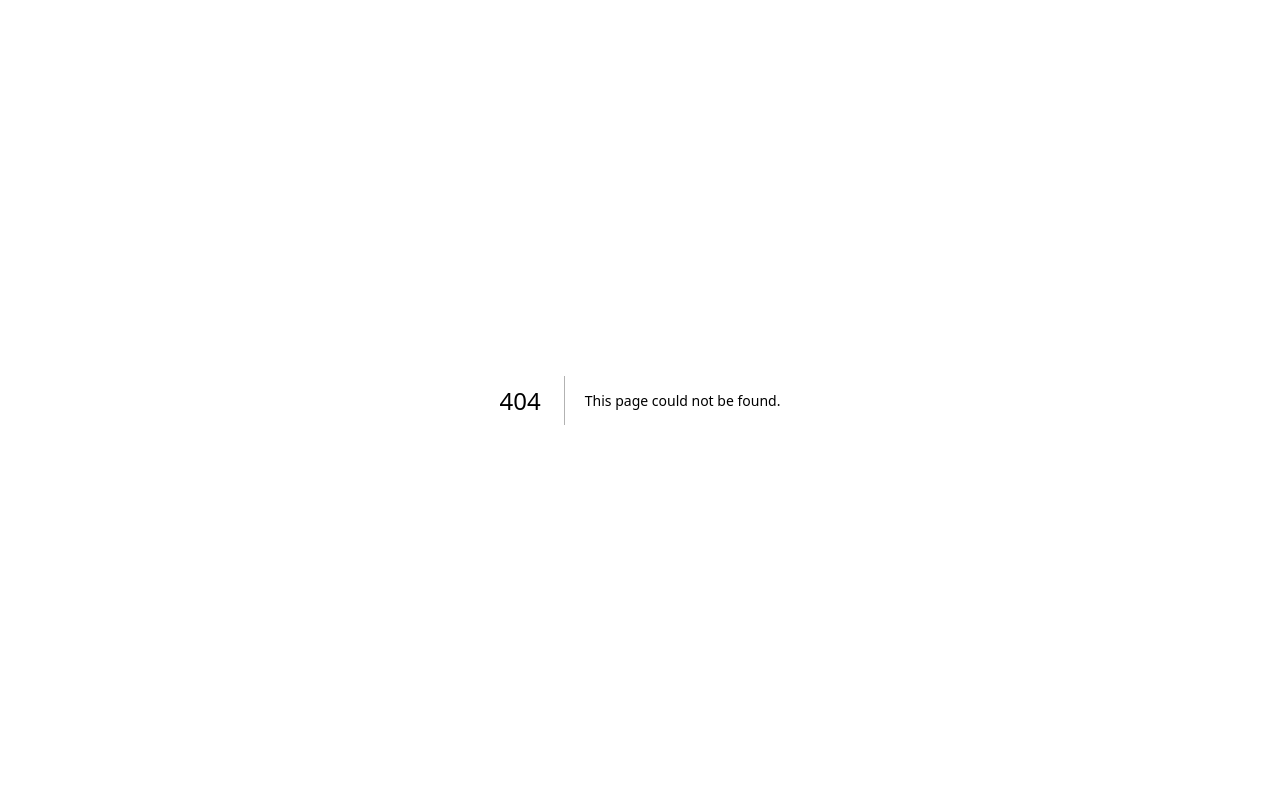
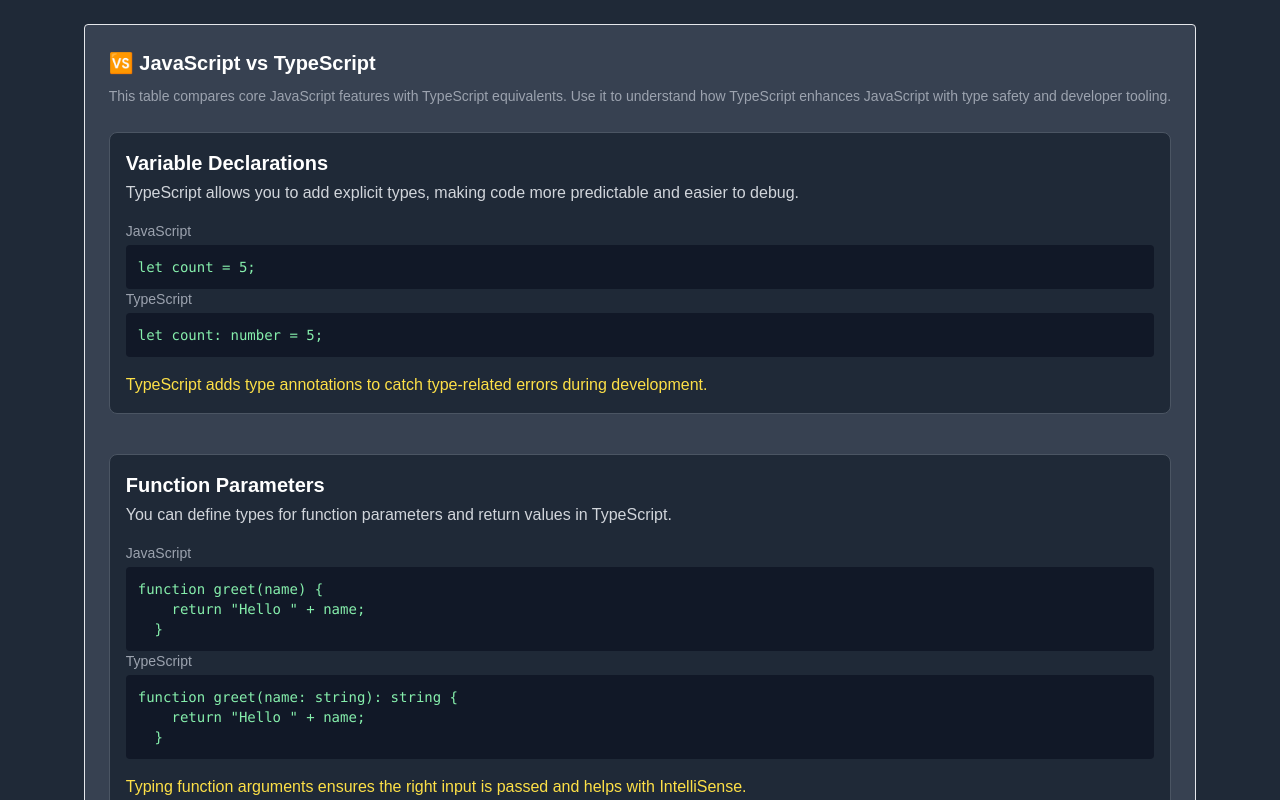
Before and after one commit to rciesielski3/learn-js-react-basics, a Next.js app: page /js/ts-vs-js in a window 1280 px wide. Before the commit this address had no page. Shown: the top 800 px of the page. Built offline with nearby package versions, Linux system fonts and the light colour scheme.

Commit message:
feat: add comparision js and ts

```diff
--- /dev/null
+++ b/app/js/ts-vs-js/page.tsx
@@ -0,0 +1,5 @@
+import TypeComparison from "@/sections/js/TypeComparison";
+
+export default function TypeComparisonPage() {
+  return <TypeComparison />;
+}
--- a/app/page.tsx
+++ b/app/page.tsx
@@ -1,4 +1,3 @@
-// app/page.tsx
 import Link from "next/link";
 import {
   BookOpen,
@@ -8,6 +7,7 @@
   Cpu,
   TerminalSquare,
   Search,
+  Diff,
 } from "lucide-react";
 
 export default function HomePage() {
@@ -50,6 +50,14 @@
                 href="/js/algorithms"
               >
                 <Zap size={18} /> Common JS Algorithms
+              </Link>
+            </li>
+            <li className="hover:translate-x-1 transition-transform">
+              <Link
+                className="flex items-center gap-2 text-blue-300 hover:underline"
+                href="/js/ts-vs-js"
+              >
+                <Diff size={18} /> JavaScript vs. TypeScript
               </Link>
             </li>
           </ul>
--- /dev/null
+++ b/js/ts-vs-js.js
@@ -0,0 +1,75 @@
+export const tsVsJsExamples = [
+  {
+    title: "Variable Declarations",
+    description:
+      "TypeScript allows you to add explicit types, making code more predictable and easier to debug.",
+    jsCode: `let count = 5;`,
+    tsCode: `let count: number = 5;`,
+    summary:
+      "TypeScript adds type annotations to catch type-related errors during development.",
+  },
+  {
+    title: "Function Parameters",
+    description:
+      "You can define types for function parameters and return values in TypeScript.",
+    jsCode: `function greet(name) {
+    return "Hello " + name;
+  }`,
+    tsCode: `function greet(name: string): string {
+    return "Hello " + name;
+  }`,
+    summary:
+      "Typing function arguments ensures the right input is passed and helps with IntelliSense.",
+  },
+  {
+    title: "Interfaces and Object Types",
+    description:
+      "TypeScript allows you to define interfaces for objects, ensuring they have the expected structure.",
+    jsCode: `const user = {
+    name: "Alice",
+    age: 25
+  };`,
+    tsCode: `type User = {
+    name: string;
+    age: number;
+  }
+
+  const user: User = {
+    name: "Alice",
+    age: 25
+  };`,
+    summary: "Interfaces help enforce structure and type safety for objects.",
+  },
+  {
+    title: "Optional Properties",
+    description: "TypeScript lets you mark properties as optional using `?`.",
+    jsCode: `const user = {
+    name: "Bob"
+  };`,
+    tsCode: `type User = {
+    name: string;
+    age?: number;
+  }
+
+  const user: User = {
+    name: "Bob"
+  };`,
+    summary:
+      "Optional properties increase flexibility while maintaining structure.",
+  },
+  {
+    title: "Type Aliases & Union Types",
+    description:
+      "TypeScript can define custom types and support multiple possible values.",
+    jsCode: `function printId(id) {
+    console.log("ID:", id);
+  }`,
+    tsCode: `type ID = number | string;
+
+  function printId(id: ID): void {
+    console.log("ID:", id);
+  }`,
+    summary:
+      "Union types allow handling multiple valid input types in a controlled way.",
+  },
+];
--- /dev/null
+++ b/sections/js/TypeComparison.tsx
@@ -0,0 +1,48 @@
+"use client";
+
+import React from "react";
+
+import { SectionHeader } from "@/components/shared";
+import { tsVsJsExamples } from "@/js/ts-vs-js";
+
+export default function TypeComparison() {
+  return (
+    <div className="flex items-center justify-center min-h-screen p-6 bg-gray-800">
+      <div className="mt-6 p-6 max-w-5xl mx-auto border border-gray-400 bg-gray-700 rounded">
+        <SectionHeader
+          title="🆚 JavaScript vs TypeScript"
+          description="This table compares core JavaScript features with TypeScript equivalents. Use it to understand how TypeScript enhances JavaScript with type safety and developer tooling."
+        />
+
+        {tsVsJsExamples.map((example, idx) => (
+          <div
+            key={idx}
+            className="mb-10 border border-gray-600 rounded-lg p-4 bg-gray-800"
+          >
+            <h3 className="text-xl font-bold text-white mb-1">
+              {example.title}
+            </h3>
+            <p className="text-gray-300 mb-4">{example.description}</p>
+
+            <div className="grid grid-cols-1 md:grid-cols-2 gap-4">
+              <div>
+                <p className="text-sm text-gray-400 mb-1">JavaScript</p>
+                <pre className="bg-gray-900 text-sm text-green-300 p-3 rounded overflow-x-auto">
+                  <code>{example.jsCode}</code>
+                </pre>
+              </div>
+              <div>
+                <p className="text-sm text-gray-400 mb-1">TypeScript</p>
+                <pre className="bg-gray-900 text-sm text-green-300 p-3 rounded overflow-x-auto">
+                  <code>{example.tsCode}</code>
+                </pre>
+              </div>
+            </div>
+
+            <p className="mt-4 text-yellow-300 italic">{example.summary}</p>
+          </div>
+        ))}
+      </div>
+    </div>
+  );
+}
```
